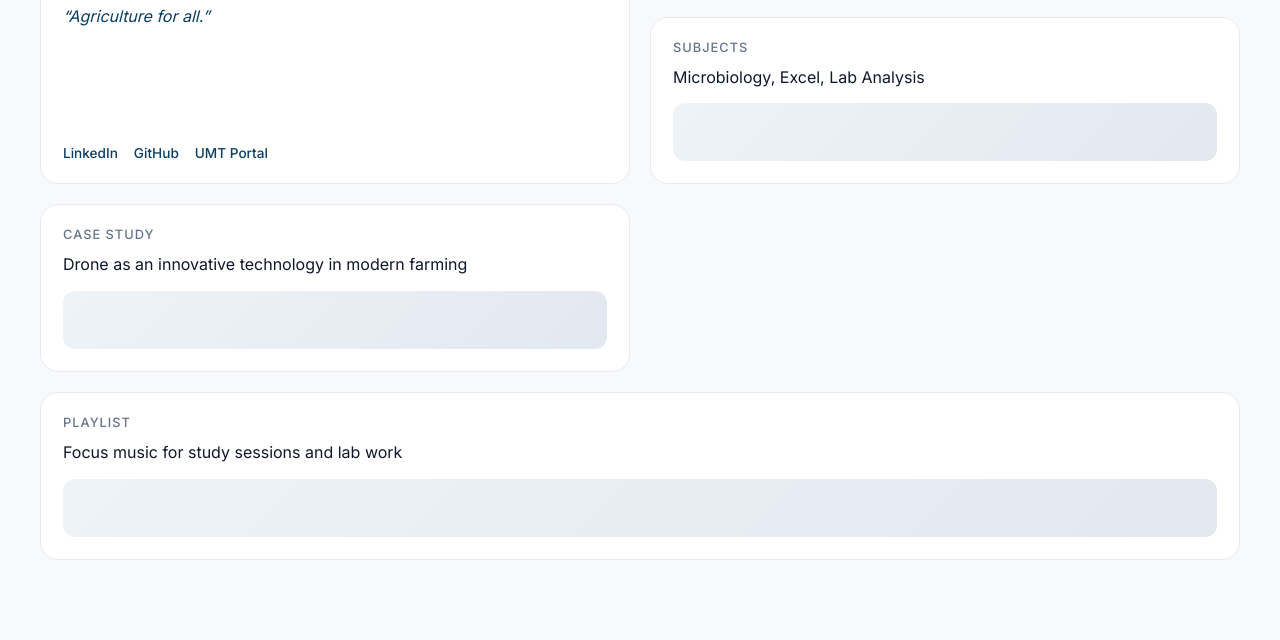
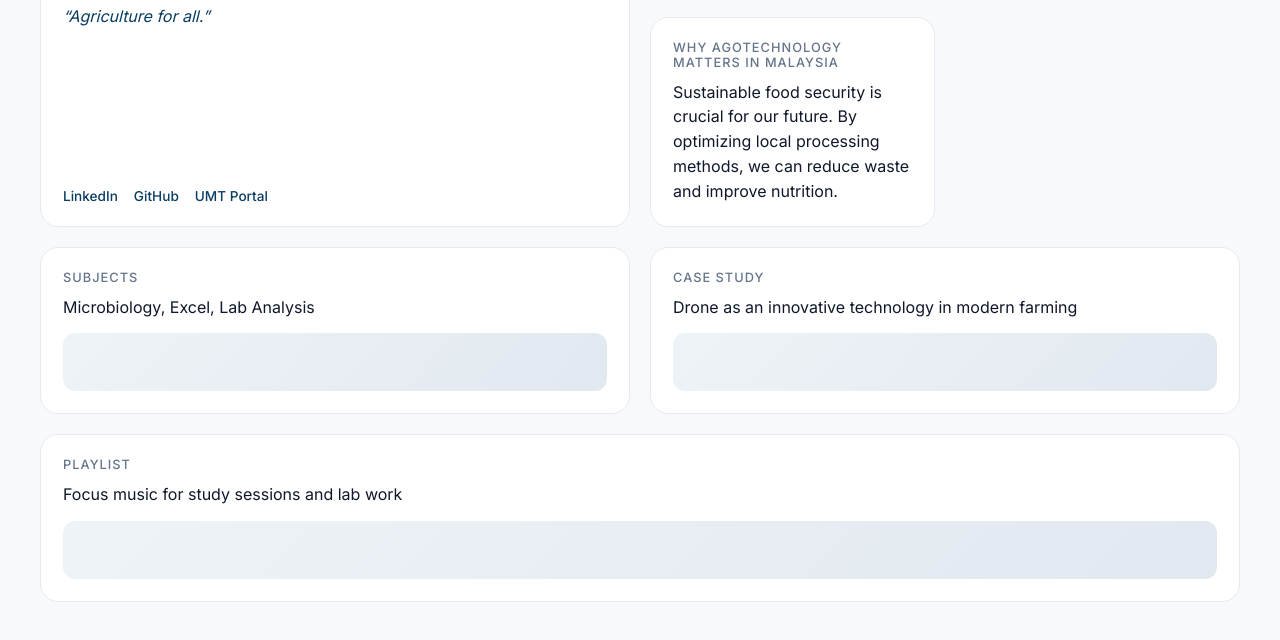
Before and after one commit to Iskandar8083/MohamadIskandar.github.io, a plain HTML site: page index.html in a window 1280 px wide. Shown: the part 148-788 px from the top of the page. Drawn offline with Linux system fonts and the light colour scheme.

Commit message:
Update index.html

```diff
--- a/index.html
+++ b/index.html
@@ -15,7 +15,7 @@
       --border: #e6eaf0;
       --text-main: #0f172a;
       --text-muted: #64748b;
-      --accent: #0a3d62; /* Ocean Blue (UMT-inspired) */
+      --accent: #0a3d62; /* Ocean Blue (UMT theme) */
     }
 
     * {
@@ -49,6 +49,13 @@
       display: flex;
       flex-direction: column;
       justify-content: space-between;
+      transition: transform 0.25s ease, box-shadow 0.25s ease;
+    }
+
+    /* Hover zoom effect */
+    .card:hover {
+      transform: scale(1.02);
+      box-shadow: 0 10px 28px rgba(10, 61, 98, 0.08);
     }
 
     .card h3 {
@@ -76,6 +83,10 @@
     }
 
     .hobby {
+      grid-column: span 3;
+    }
+
+    .reflection {
       grid-column: span 3;
     }
 
@@ -115,11 +126,15 @@
       margin-top: auto;
     }
 
-    .socials span {
+    .socials a {
       font-size: 0.85rem;
       color: var(--accent);
-      cursor: pointer;
       font-weight: 500;
+      text-decoration: none;
+    }
+
+    .socials a:hover {
+      text-decoration: underline;
     }
 
     .placeholder-box {
@@ -138,6 +153,7 @@
       .profile,
       .location,
       .hobby,
+      .reflection,
       .tech,
       .case-study,
       .playlist {
@@ -149,7 +165,7 @@
 <body>
   <div class="container">
 
-    <!-- Card 1: Profile -->
+    <!-- Profile -->
     <div class="card profile">
       <div>
         <h3>Profile</h3>
@@ -158,42 +174,49 @@
         <p class="tagline">“Agriculture for all.”</p>
       </div>
       <div class="socials">
-        <span>LinkedIn</span>
-        <span>GitHub</span>
-        <span>UMT Portal</span>
+        <a href="#" target="_blank">LinkedIn</a>
+        <a href="#" target="_blank">GitHub</a>
+        <a href="#" target="_blank">UMT Portal</a>
       </div>
     </div>
 
-    <!-- Card 2: Location -->
+    <!-- Location -->
     <div class="card location">
       <h3>Location</h3>
       <p>Universiti Malaysia Terengganu</p>
       <p class="meta">Kuala Nerus</p>
     </div>
 
-    <!-- Card 5: Hobby -->
+    <!-- Hobby -->
     <div class="card hobby">
       <h3>Hobby</h3>
       <p>Evening walks at Pantai UMT</p>
     </div>
 
-    <!-- Card 3: Tech / Subjects -->
+    <!-- Reflection -->
+    <div class="card reflection">
+      <h3>Why Agotechnology Matters in Malaysia</h3>
+      <p>
+        Sustainable food security is crucial for our future. By optimizing local processing
+        methods, we can reduce waste and improve nutrition.
+      </p>
+    </div>
+
+    <!-- Subjects -->
     <div class="card tech">
       <h3>Subjects</h3>
       <p>Microbiology, Excel, Lab Analysis</p>
       <div class="placeholder-box"></div>
     </div>
 
-    <!-- Card 4: Case Study -->
+    <!-- Case Study -->
     <div class="card case-study">
       <h3>Case Study</h3>
-      <p>
-        Drone as an innovative technology in modern farming
-      </p>
+      <p>Drone as an innovative technology in modern farming</p>
       <div class="placeholder-box"></div>
     </div>
 
-    <!-- Card 6: Playlist -->
+    <!-- Playlist -->
     <div class="card playlist">
       <h3>Playlist</h3>
       <p>Focus music for study sessions and lab work</p>
```
